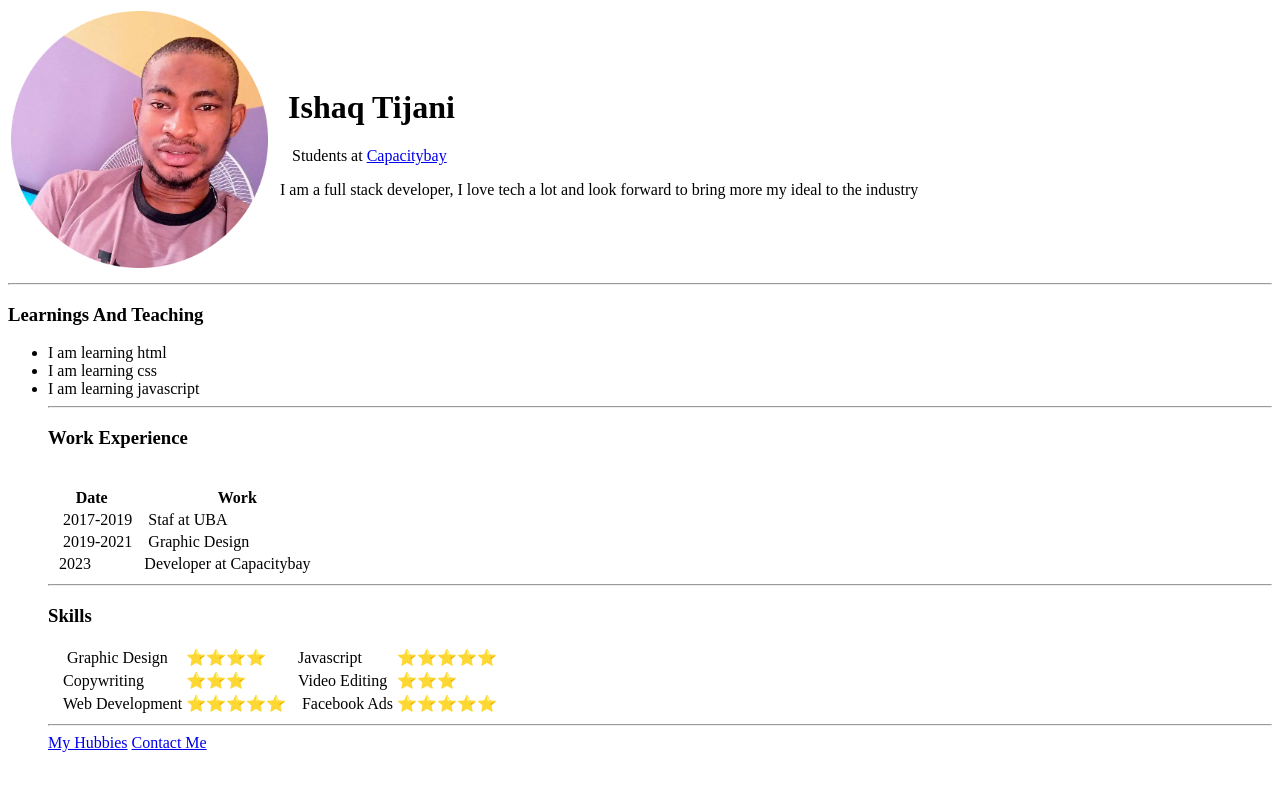
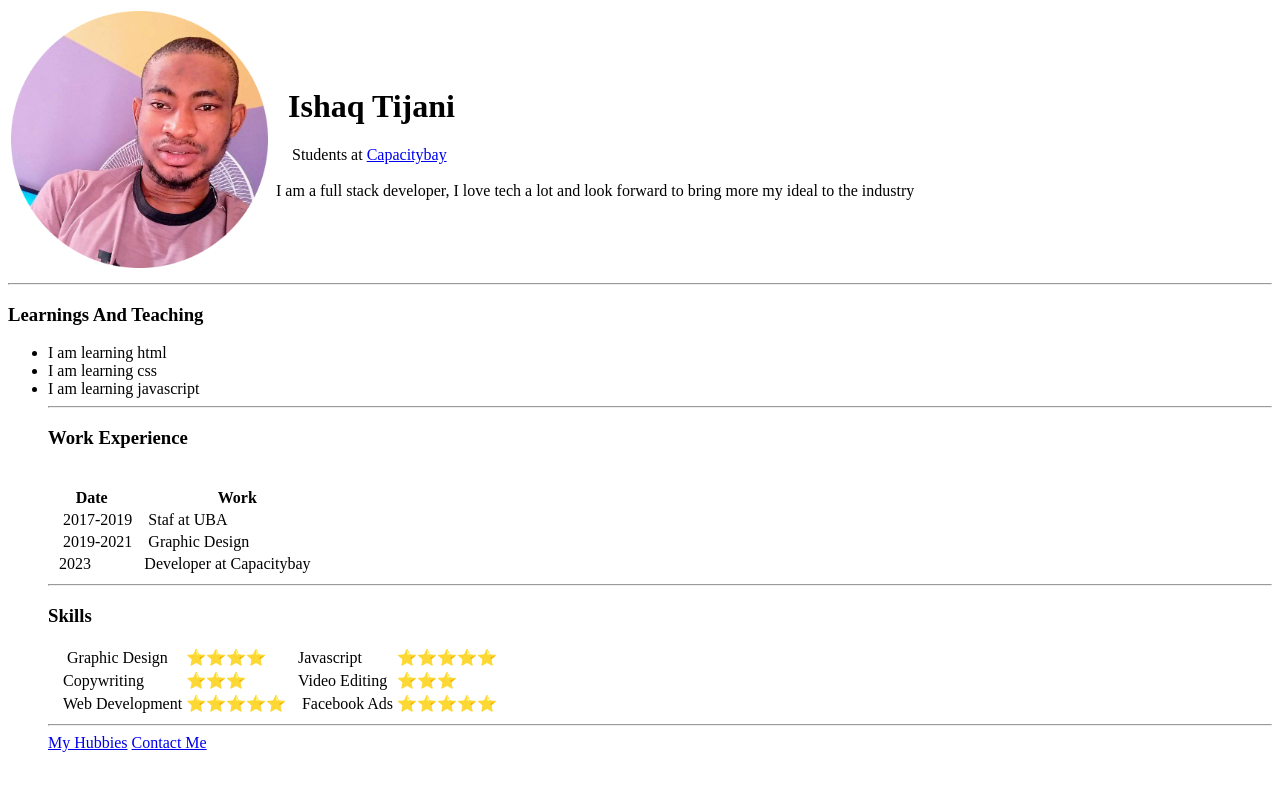
Before and after one commit to ishaq15/my-personal-webpage, a plain HTML site: page index.html in a window 1280 px wide. Drawn offline with Linux system fonts and the light colour scheme.

Commit message:
updated index.html

```diff
--- a/index.html
+++ b/index.html
@@ -11,10 +11,10 @@
     <tr>
       <td><img src="./Engr s-k.png" alt="" width="257px"></td>
       <td><h1> &nbsp;&nbsp;Ishaq Tijani</h1>
-      <p>&nbsp;&nbsp;&nbsp;&nbsp; Students at <a href="https://capacitybay.org/">Capacitybay</a>
+      <p>&nbsp;&nbsp;&nbsp;&nbsp; Students at <a href="https://capacitybay.org/">Capacitybay</a> <br><br>
+        &nbsp;I am a full stack developer, I love tech a lot and look forward to bring more my ideal to the industry
       </p>
 
-      <p>&nbsp; I am a full stack developer, I love tech a lot and look forward to bring more my ideal to the industry </p>
       </td>
       </tr>
 
```
